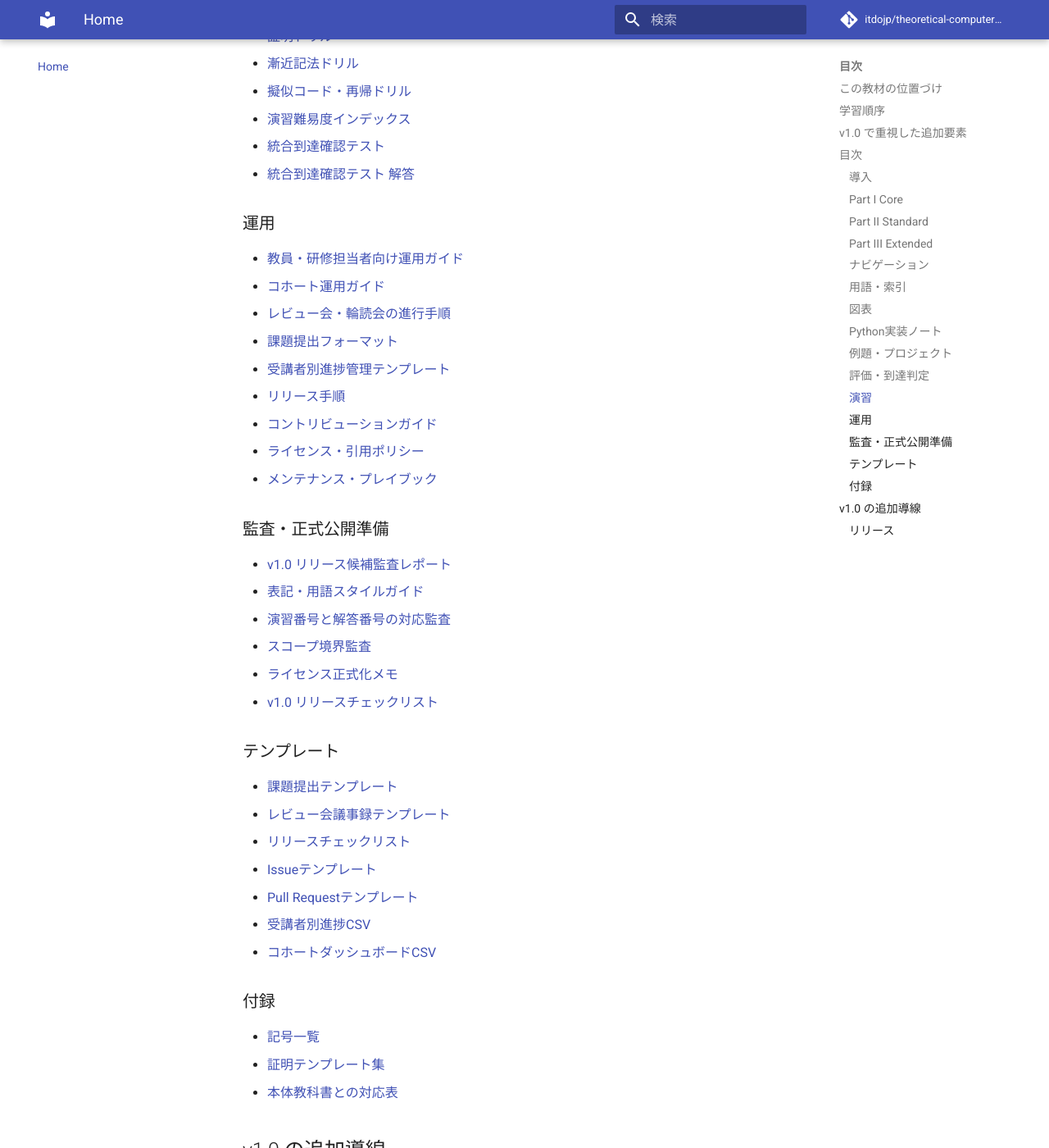
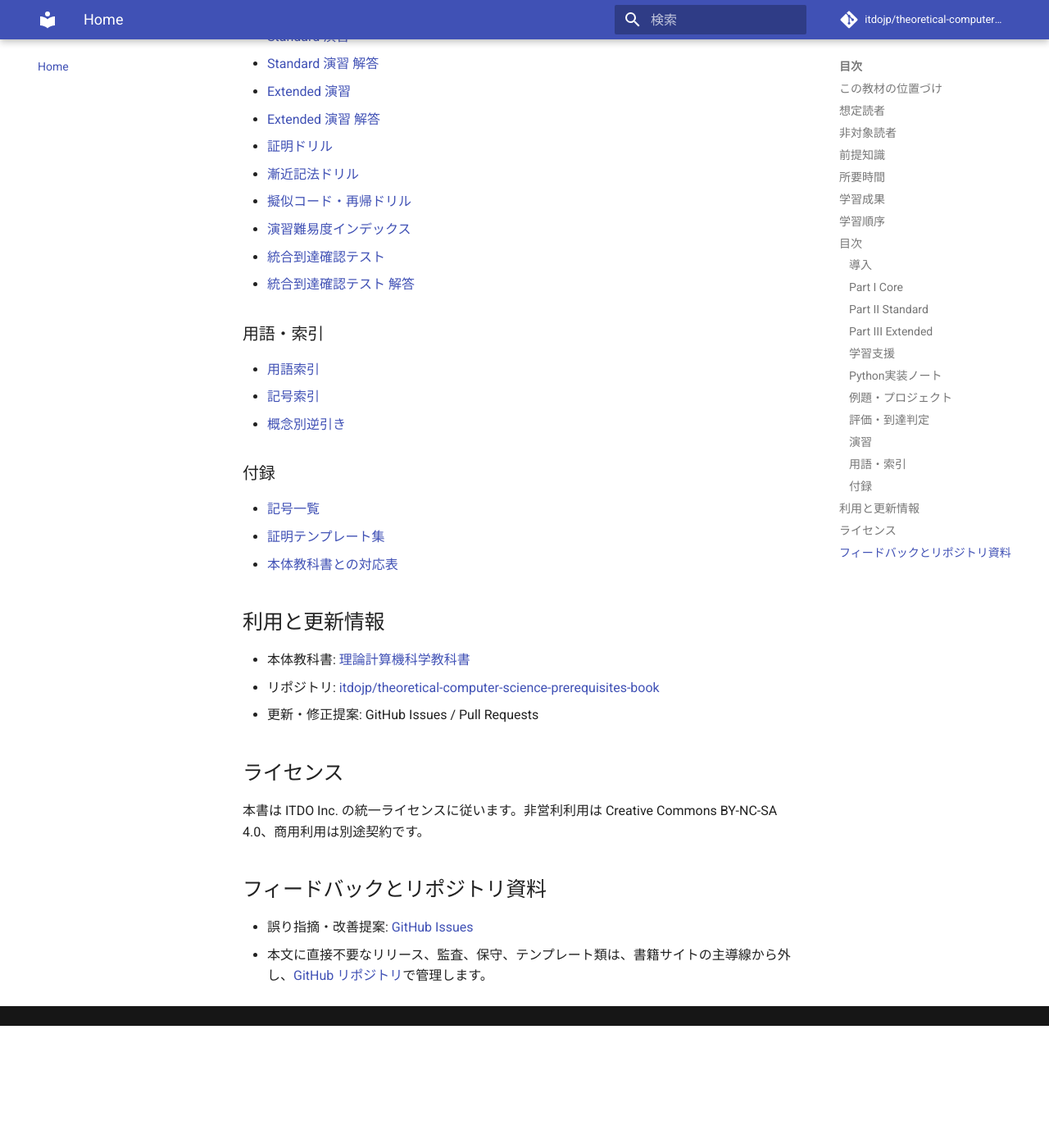
Before and after one commit to itdojp/theoretical-computer-science-prerequisites-book, an MkDocs documentation site: the page built from docs/index.md, in a window 1280 px wide and 1400 px high, scrolled down 4542 px. Shown: the whole window at 82% size. Built offline with MkDocs 1.6.1 and Material for MkDocs 9.7.7, drawn with Linux system fonts in a browser that asks for light colours; comment, search, counter and statistics services are not loaded; after the commit the page ends 5793 px from its top, so only the background shows below that; some of the changed text lies outside the part shown.

Commit message:
docs: align book site navigation with reader format

````diff
--- a/docs/index.md
+++ b/docs/index.md
@@ -3,6 +3,31 @@
 ## この教材の位置づけ
 
 この教材は、理論計算機科学の本編を読むための前提を補う「前処理」です。理論計算機科学そのものの全範囲を説明する教材ではありません。
+
+## 想定読者
+
+- 理論計算機科学を学びたいが、数学記法・証明・離散数学に不安がある読者
+- 実務経験はあるが、集合・論理・計算量・形式言語・確率・数論を体系的に補強したいソフトウェアエンジニア
+- 『理論計算機科学教科書』へ入る前に前提診断と演習で準備したい読者
+- 研修・輪読会で理論計算機科学の前処理教材を使いたい教員・研修担当者
+
+## 非対象読者
+
+- 競技プログラミングやコーディング面接の短期対策だけを求める読者
+- 情報理論、暗号理論、並行計算だけを専門書レベルで深掘りしたい読者
+- 機械学習、深層学習、LLM の理論を直接学びたい読者
+
+## 前提知識
+
+基本的なプログラミング経験を前提にします。証明、集合、論理、漸近記法、形式言語、確率、数論、線形代数は、本書内で必要最小限から確認します。
+
+## 所要時間
+
+- 最短ルート: 前提診断と弱点章のみで 2〜4週間
+- 標準ルート: Core と Standard を中心に 6〜8週間
+- 拡張ルート: Extended、統合到達確認テスト、ミニプロジェクトまで含めて 10〜12週間
+
+## 学習成果
 
 本教材のゴールは次の状態を作ることです。
 
@@ -26,8 +51,7 @@
 18. 自分の弱点を診断し、該当章・該当演習へ戻れる。
 19. 本体教科書の各章へ進む前に、readiness checklist で進行可否を判断できる。
 20. 用語索引・記号索引・章間リンクから必要箇所へ戻れる。
-21. 教員・研修担当者が診断、提出、レビュー、再提出、本体教科書への進行判定を運用できる。
-22. メンテナがCI、リリース、ライセンス、コントリビューションを管理できる。
+21. 学習支援ページから、弱点別ルート・用語・記号・本体教科書との対応をすぐに確認できる。
 
 ## 学習順序
 
@@ -56,22 +80,6 @@
   ↓
 本体教科書へ
 ```
-
-## v1.0 で重視した追加要素
-
-v1.0 では、初回安定版として、学習導線、演習運用、品質管理、公開手順、ライセンス文書を整備しています。
-
-- v1.0 リリース監査レポート
-- 表記・用語スタイルガイド
-- 演習番号と解答番号の対応監査
-- スコープ境界監査
-- ライセンス正式化メモ
-- v1.0 リリースチェックリスト
-- 演習解答対応チェック用スクリプト
-- ITDO Inc. 統一ライセンス 文書
-- Citation metadata
-- GitHub Release用ノート
-- 公開メタデータ雛形
 
 ## 目次
 
@@ -102,20 +110,11 @@
 - [第12章 線形代数の最小限](part-3-extended/12-linear-algebra.md)
 - [第13章 並行性と形式モデルの入口](part-3-extended/13-concurrency-models.md)
 
-### ナビゲーション
+### 学習支援
 
 - [ナビゲーションガイド](navigation/navigation-guide.md)
 - [章間リンクマップ](navigation/chapter-link-map.md)
 - [本体教科書からの逆引き](navigation/main-textbook-reverse-index.md)
-
-### 用語・索引
-
-- [用語索引](reference/glossary.md)
-- [記号索引](reference/symbol-index.md)
-- [概念別逆引き](reference/concept-index.md)
-
-### 図表
-
 - [図表ガイド](visual/visual-index.md)
 - [証明・漸近記法・再帰](visual/proof-and-logic-diagrams.md)
 - [グラフ・データ構造・オートマトン](visual/graph-and-automata-diagrams.md)
@@ -131,12 +130,15 @@
 ### 例題・プロジェクト
 
 - [章別例題集](examples/worked-examples-by-chapter.md)
+- [章別レビュー問題](review/chapter-review-problems.md)
+- [章別レビュー問題 解答](review/chapter-review-solutions.md)
 - [ミニプロジェクト](projects/mini-projects.md)
 - [ミニプロジェクト採点基準](projects/project-rubrics.md)
 
 ### 評価・到達判定
 
 - [採点ルーブリック](assessment/scoring-rubric.md)
+- [採点フォーム](assessment/grading-forms.md)
 - [到達判定表](assessment/attainment-criteria.md)
 - [章末確認チェック](assessment/chapter-exit-checks.md)
 - [弱点別リカバリールート](assessment/recovery-routes.md)
@@ -158,37 +160,11 @@
 - [統合到達確認テスト](exercises/integrated-readiness-test.md)
 - [統合到達確認テスト 解答](exercises/integrated-readiness-solutions.md)
 
+### 用語・索引
 
-### 運用
-
-- [教員・研修担当者向け運用ガイド](operations/instructor-guide.md)
-- [コホート運用ガイド](operations/cohort-operations-guide.md)
-- [レビュー会・輪読会の進行手順](operations/reading-group-facilitation.md)
-- [課題提出フォーマット](operations/assignment-submission-format.md)
-- [受講者別進捗管理テンプレート](operations/learner-progress-template.md)
-- [リリース手順](operations/release-process.md)
-- [コントリビューションガイド](operations/contribution-guide.md)
-- [ライセンス・引用ポリシー](operations/license-and-citation-policy.md)
-- [メンテナンス・プレイブック](operations/maintenance-playbook.md)
-
-### 監査・正式公開準備
-
-- [v1.0 リリース候補監査レポート](audit/v1-release-candidate-audit.md)
-- [表記・用語スタイルガイド](audit/style-and-terminology.md)
-- [演習番号と解答番号の対応監査](audit/exercise-solution-mapping.md)
-- [スコープ境界監査](audit/scope-boundary-audit.md)
-- [ライセンス正式化メモ](audit/license-finalization.md)
-- [v1.0 リリースチェックリスト](audit/release-checklist-v1.md)
-
-### テンプレート
-
-- [課題提出テンプレート](forms/assignment-submission.md)
-- [レビュー会議事録テンプレート](forms/review-meeting-notes.md)
-- [リリースチェックリスト](forms/release-checklist.md)
-- [Issueテンプレート](forms/issue-template.md)
-- [Pull Requestテンプレート](forms/pull-request-template.md)
-- [受講者別進捗CSV](forms/learner-progress.csv)
-- [コホートダッシュボードCSV](forms/cohort-dashboard.csv)
+- [用語索引](reference/glossary.md)
+- [記号索引](reference/symbol-index.md)
+- [概念別逆引き](reference/concept-index.md)
 
 ### 付録
 
@@ -196,20 +172,17 @@
 - [証明テンプレート集](appendix/proof-templates.md)
 - [本体教科書との対応表](appendix/mapping-to-main-textbook.md)
 
+## 利用と更新情報
 
-## v1.0 の追加導線
+- 本体教科書: [理論計算機科学教科書](https://itdojp.github.io/theoretical-computer-science-textbook/)
+- リポジトリ: [itdojp/theoretical-computer-science-prerequisites-book](https://github.com/itdojp/theoretical-computer-science-prerequisites-book)
+- 更新・修正提案: GitHub Issues / Pull Requests
 
-- 監査全体: [v1.0 リリース候補監査レポート](audit/v1-release-candidate-audit.md)
-- 表記統一: [表記・用語スタイルガイド](audit/style-and-terminology.md)
-- 解答対応: [演習番号と解答番号の対応監査](audit/exercise-solution-mapping.md)
-- スコープ確認: [スコープ境界監査](audit/scope-boundary-audit.md)
-- ライセンス確認: [ライセンス正式化メモ](audit/license-finalization.md)
-- リリース判定: [v1.0 リリースチェックリスト](audit/release-checklist-v1.md)
-- 更新時の品質確認: [CIと品質管理](quality/ci-and-quality-control.md)
+## ライセンス
 
-### リリース
+本書は ITDO Inc. の統一ライセンスに従います。非営利利用は Creative Commons BY-NC-SA 4.0、商用利用は別途契約です。
 
-- [公開メタデータ](release/release-metadata.md)
-- [GitHub Release Notes](release/github-release-notes-v1.0.md)
-- [公開手順](release/publication-guide.md)
-- [v1.0 最終監査メモ](release/final-release-audit.md)
+## フィードバックとリポジトリ資料
+
+- 誤り指摘・改善提案: [GitHub Issues](https://github.com/itdojp/theoretical-computer-science-prerequisites-book/issues)
+- 本文に直接不要なリリース、監査、保守、テンプレート類は、書籍サイトの主導線から外し、[GitHub リポジトリ](https://github.com/itdojp/theoretical-computer-science-prerequisites-book)で管理します。
--- a/mkdocs.yml
+++ b/mkdocs.yml
@@ -8,8 +8,15 @@
 
 docs_dir: docs
 
-# v1.0 では MkDocs Material、CI品質ゲート、研修運用ドキュメント、正式公開監査を想定する。
-# 依存関係は requirements.txt を参照。
+# 公開サイトは読者向けの本文・演習・索引を主導線にする。
+# リリース、監査、保守、テンプレート類は GitHub リポジトリ上で参照する。
+exclude_docs: |
+  audit/**
+  release/**
+  operations/**
+  forms/**
+  quality/**
+
 theme:
   name: material
   language: ja
@@ -60,56 +67,23 @@
   - Home: index.md
   - 前提診断: diagnosis.md
   - 学習ルート: learning-path.md
-  - Core:
+  - "Part I: Core":
       - 第1章 集合と論理: part-1-core/01-sets-logic.md
       - 第2章 関数と関係: part-1-core/02-functions-relations.md
       - 第3章 証明技法: part-1-core/03-proofs.md
       - 第4章 漸近記法: part-1-core/04-asymptotic-notation.md
       - 第5章 擬似コードと再帰: part-1-core/05-pseudocode-recursion.md
-  - Standard:
+  - "Part II: Standard":
       - 第6章 グラフと木: part-2-standard/06-graphs-trees.md
       - 第7章 組合せと数え上げ: part-2-standard/07-counting.md
       - 第8章 データ構造と基本アルゴリズム: part-2-standard/08-data-structures.md
       - 第9章 形式言語の入口: part-2-standard/09-formal-language-primer.md
-  - Extended:
+  - "Part III: Extended":
       - 第10章 確率の基礎: part-3-extended/10-probability.md
       - 第11章 数論・代数の基礎: part-3-extended/11-number-theory-algebra.md
       - 第12章 線形代数の最小限: part-3-extended/12-linear-algebra.md
       - 第13章 並行性と形式モデルの入口: part-3-extended/13-concurrency-models.md
-  - ナビゲーション:
-      - ナビゲーションガイド: navigation/navigation-guide.md
-      - 章間リンクマップ: navigation/chapter-link-map.md
-      - 本体教科書からの逆引き: navigation/main-textbook-reverse-index.md
-  - 用語・索引:
-      - 用語索引: reference/glossary.md
-      - 記号索引: reference/symbol-index.md
-      - 概念別逆引き: reference/concept-index.md
-  - 図表:
-      - 図表ガイド: visual/visual-index.md
-      - 証明・漸近記法・再帰: visual/proof-and-logic-diagrams.md
-      - グラフ・データ構造・オートマトン: visual/graph-and-automata-diagrams.md
-      - 確率・符号・並行性: visual/probability-linear-concurrency-diagrams.md
-  - Python実装ノート:
-      - 実装方針: python/python-implementation-notes.md
-      - アルゴリズムとデータ構造: python/algorithm-snippets.md
-      - 形式言語とオートマトン: python/automata-coding.md
-      - 確率・数論・線形代数・状態遷移: python/probability-linear-algebra-coding.md
-  - 例題・プロジェクト:
-      - 章別例題集: examples/worked-examples-by-chapter.md
-      - ミニプロジェクト: projects/mini-projects.md
-      - ミニプロジェクト採点基準: projects/project-rubrics.md
-  - レビュー問題:
-      - 章別レビュー問題: review/chapter-review-problems.md
-      - 章別レビュー問題 解答: review/chapter-review-solutions.md
-  - 評価・到達判定:
-      - 採点ルーブリック: assessment/scoring-rubric.md
-      - 採点フォーム: assessment/grading-forms.md
-      - 到達判定表: assessment/attainment-criteria.md
-      - 章末確認チェック: assessment/chapter-exit-checks.md
-      - 弱点別リカバリールート: assessment/recovery-routes.md
-      - 本体教科書 readiness checklist: assessment/main-textbook-readiness.md
-      - 学習チェックリスト: assessment/learning-checklists.md
-  - 演習:
+  - 演習・到達判定:
       - Core 演習: exercises/core-exercises.md
       - Core 演習 完全解答: exercises/solutions.md
       - Standard 演習: exercises/standard-exercises.md
@@ -123,36 +97,36 @@
       - 難易度ラベル付き演習インデックス: exercises/labeled-exercise-index.md
       - 統合到達確認テスト: exercises/integrated-readiness-test.md
       - 統合到達確認テスト 解答: exercises/integrated-readiness-solutions.md
-  - 運用:
-      - 教員・研修担当者向け運用ガイド: operations/instructor-guide.md
-      - コホート運用ガイド: operations/cohort-operations-guide.md
-      - レビュー会・輪読会の進行手順: operations/reading-group-facilitation.md
-      - 課題提出フォーマット: operations/assignment-submission-format.md
-      - 受講者別進捗管理テンプレート: operations/learner-progress-template.md
-      - リリース手順: operations/release-process.md
-      - コントリビューションガイド: operations/contribution-guide.md
-      - ライセンス・引用ポリシー: operations/license-and-citation-policy.md
-      - メンテナンス・プレイブック: operations/maintenance-playbook.md
-  - リリース:
-      - 公開メタデータ: release/release-metadata.md
-      - GitHub Release Notes: release/github-release-notes-v1.0.md
-      - 公開手順: release/publication-guide.md
-      - v1.0 最終監査メモ: release/final-release-audit.md
-  - 監査・正式公開:
-      - v1.0 リリース候補監査: audit/v1-release-candidate-audit.md
-      - 表記・用語スタイルガイド: audit/style-and-terminology.md
-      - 演習番号と解答番号の対応監査: audit/exercise-solution-mapping.md
-      - スコープ境界監査: audit/scope-boundary-audit.md
-      - ライセンス正式化メモ: audit/license-finalization.md
-      - v1.0 リリースチェックリスト: audit/release-checklist-v1.md
-  - テンプレート:
-      - 課題提出テンプレート: forms/assignment-submission.md
-      - レビュー会議事録テンプレート: forms/review-meeting-notes.md
-      - リリースチェックリスト: forms/release-checklist.md
-      - Issueテンプレート: forms/issue-template.md
-      - Pull Requestテンプレート: forms/pull-request-template.md
-  - 品質管理:
-      - CIと品質管理: quality/ci-and-quality-control.md
+      - 採点ルーブリック: assessment/scoring-rubric.md
+      - 採点フォーム: assessment/grading-forms.md
+      - 到達判定表: assessment/attainment-criteria.md
+      - 章末確認チェック: assessment/chapter-exit-checks.md
+      - 弱点別リカバリールート: assessment/recovery-routes.md
+      - 本体教科書 readiness checklist: assessment/main-textbook-readiness.md
+      - 学習チェックリスト: assessment/learning-checklists.md
+  - 例題・プロジェクト:
+      - 章別例題集: examples/worked-examples-by-chapter.md
+      - 章別レビュー問題: review/chapter-review-problems.md
+      - 章別レビュー問題 解答: review/chapter-review-solutions.md
+      - ミニプロジェクト: projects/mini-projects.md
+      - ミニプロジェクト採点基準: projects/project-rubrics.md
+  - 学習支援:
+      - ナビゲーションガイド: navigation/navigation-guide.md
+      - 章間リンクマップ: navigation/chapter-link-map.md
+      - 本体教科書からの逆引き: navigation/main-textbook-reverse-index.md
+      - 図表ガイド: visual/visual-index.md
+      - 証明・漸近記法・再帰: visual/proof-and-logic-diagrams.md
+      - グラフ・データ構造・オートマトン: visual/graph-and-automata-diagrams.md
+      - 確率・符号・並行性: visual/probability-linear-concurrency-diagrams.md
+  - Python実装ノート:
+      - 実装方針: python/python-implementation-notes.md
+      - アルゴリズムとデータ構造: python/algorithm-snippets.md
+      - 形式言語とオートマトン: python/automata-coding.md
+      - 確率・数論・線形代数・状態遷移: python/probability-linear-algebra-coding.md
+  - 用語・索引:
+      - 用語索引: reference/glossary.md
+      - 記号索引: reference/symbol-index.md
+      - 概念別逆引き: reference/concept-index.md
   - 付録:
       - 記号一覧: appendix/notation.md
       - 証明テンプレート: appendix/proof-templates.md
````
Also changed, not shown: README.md (+3 -1 lines), docs/exercises/difficulty-index.md (+1 -1 lines), docs/learning-path.md (+5 -25 lines).
